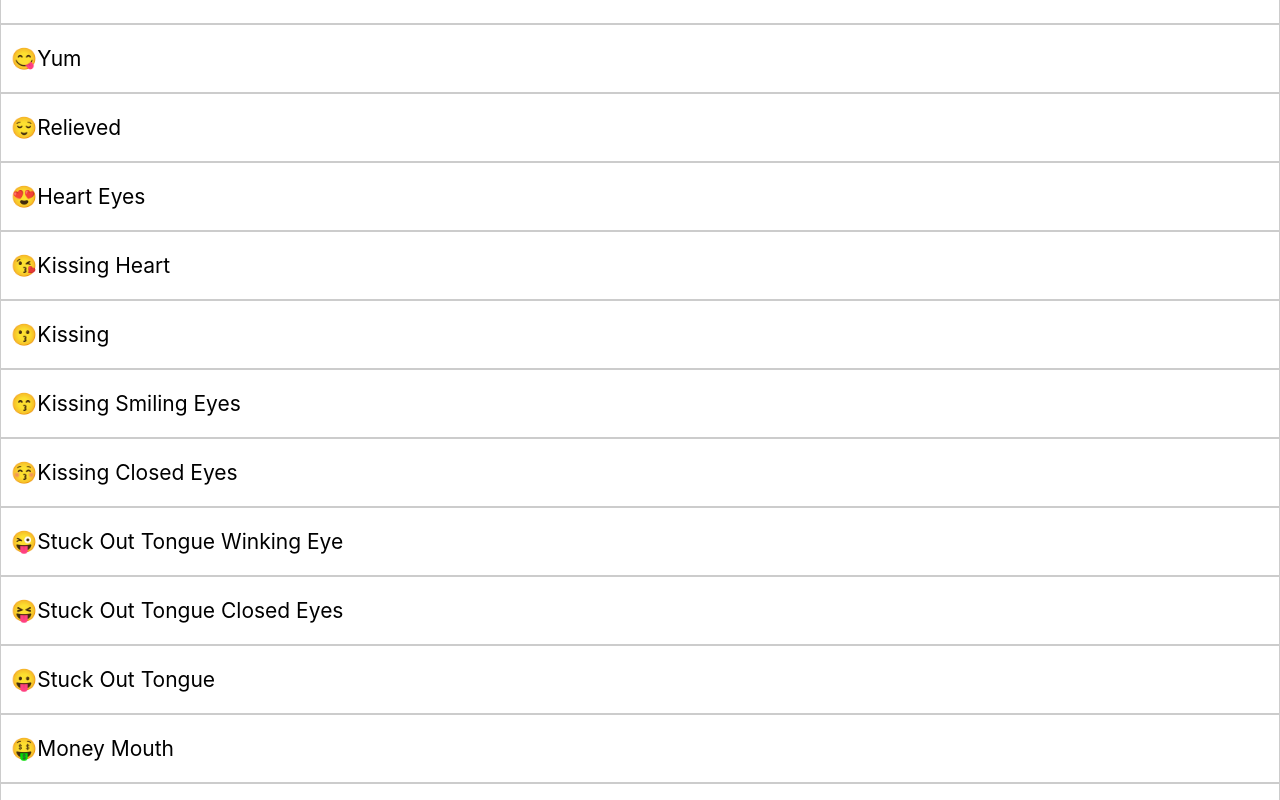
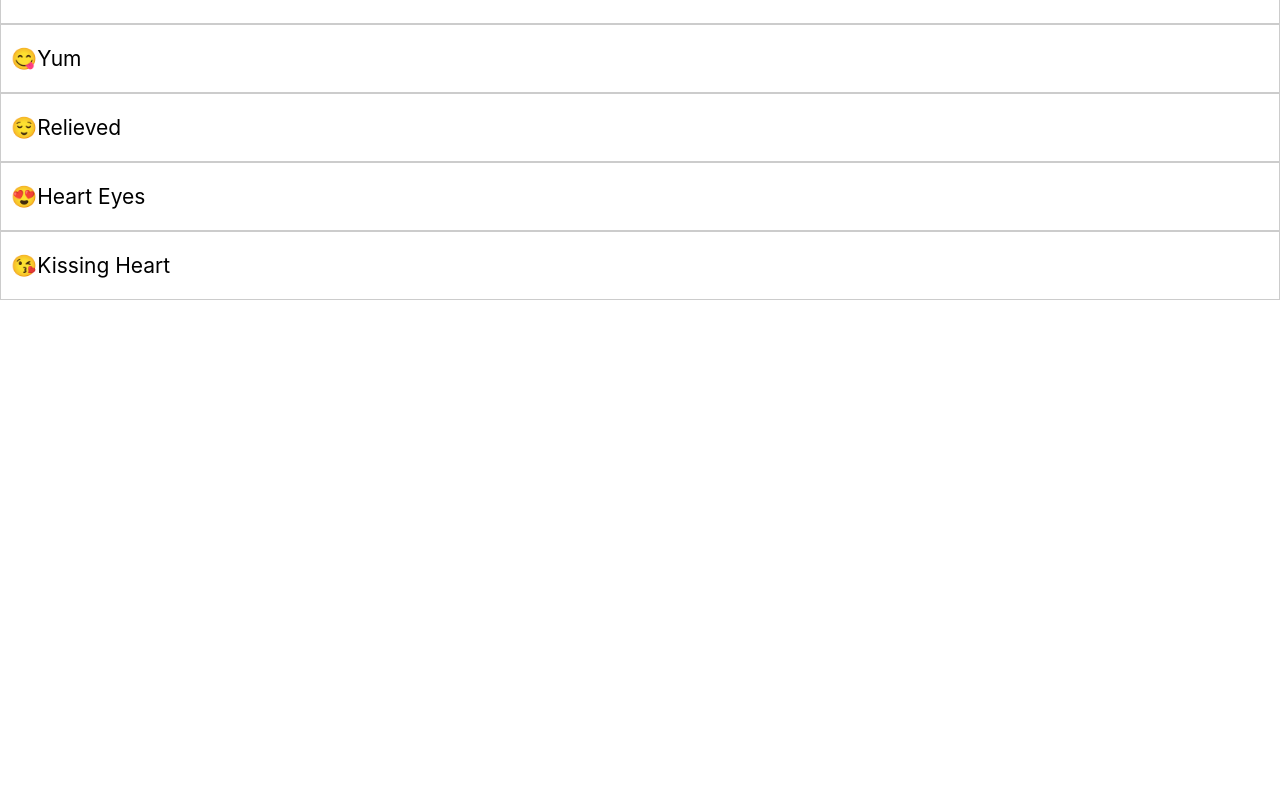
Before and after one commit to twinklekhandelwal/react_emoji_project, a React (Create React App) app: page / in a window 1280 px wide. Shown: the part 1198-1998 px from the top of the page. After the commit the page ends 1498 px from the top, so only its background shows below. Built offline with nearby package versions, Linux system fonts and the light colour scheme.

Commit message:
use camelCase

```diff
--- a/src/App.js
+++ b/src/App.js
@@ -1,17 +1,19 @@
 import React from 'react';
 // import logo from './logo.svg';
+import json from './emoji.json';
+
 import './App.css';
 import Header from './header';
 import Input from './input';
-import typeemo from './input';
+
 
 function App() {
 	return (
 		<div>
 			<Header />
-			<Input />
+			<Input emojiJson={json}/>
 
-			<typeemo />
+
 		</div>
 	);
 }
--- a/src/input.js
+++ b/src/input.js
@@ -1,9 +1,9 @@
 import React, { Component } from 'react';
 import './index.css';
 
-import json from './emoji.json';
+// import json from './emoji.json';
 
-function search_emoji(query) {
+function searchEmoji(query) {
 	return function(x) {
 		return (
 			x.keywords.toLowerCase().includes(query.toLowerCase()) ||
@@ -11,14 +11,14 @@ function search_emoji(query) {
 		);
 	};
 }
-class inputlist extends Component {
+class InputList extends Component {
 	constructor(props) {
 		super(props);
 
-		this.state = { jsondata: json, query: '', copySuccess: json.symbol };
-		this.handleInputChange = this.handleInputChange.bind(this);
+		this.state = { jsondata: props.emojiJson, query: '', copySuccess: props.emojiJson.symbol };
+		// this.handleInputChange = this.handleInputChange.bind(this);
 	}
-	handleInputChange(event) {
+	handleInputChange=(event)=> {
 		this.setState({
 			query: event.target.value,
 		});
@@ -44,7 +44,7 @@ class inputlist extends Component {
 					<a href="https://github.com/twinklekhandelwal/react_emoji_project.git">Fork me on Github</a>
 				</div>
 				<div class="main-containt">
-					{this.state.jsondata.filter(search_emoji(this.state.query)).map(Emoji => (
+					{this.state.jsondata.filter(searchEmoji(this.state.query)).slice(0,20).map(Emoji => (
 						<div className="emojis-containt">
 							<p class="symbol">
 								{Emoji.symbol}
@@ -62,4 +62,4 @@ class inputlist extends Component {
 	}
 }
 
-export default inputlist;
+export default InputList;
```
